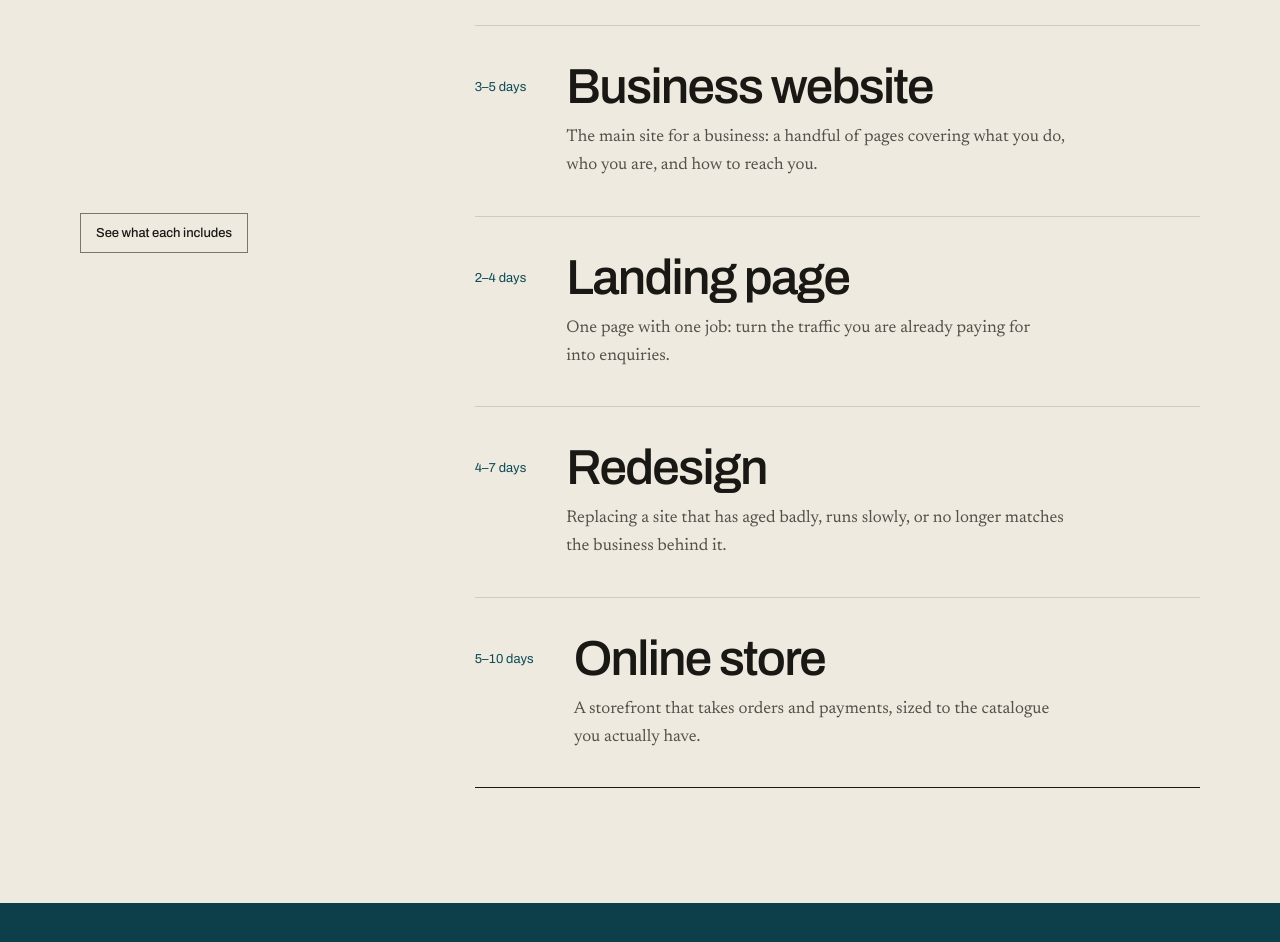
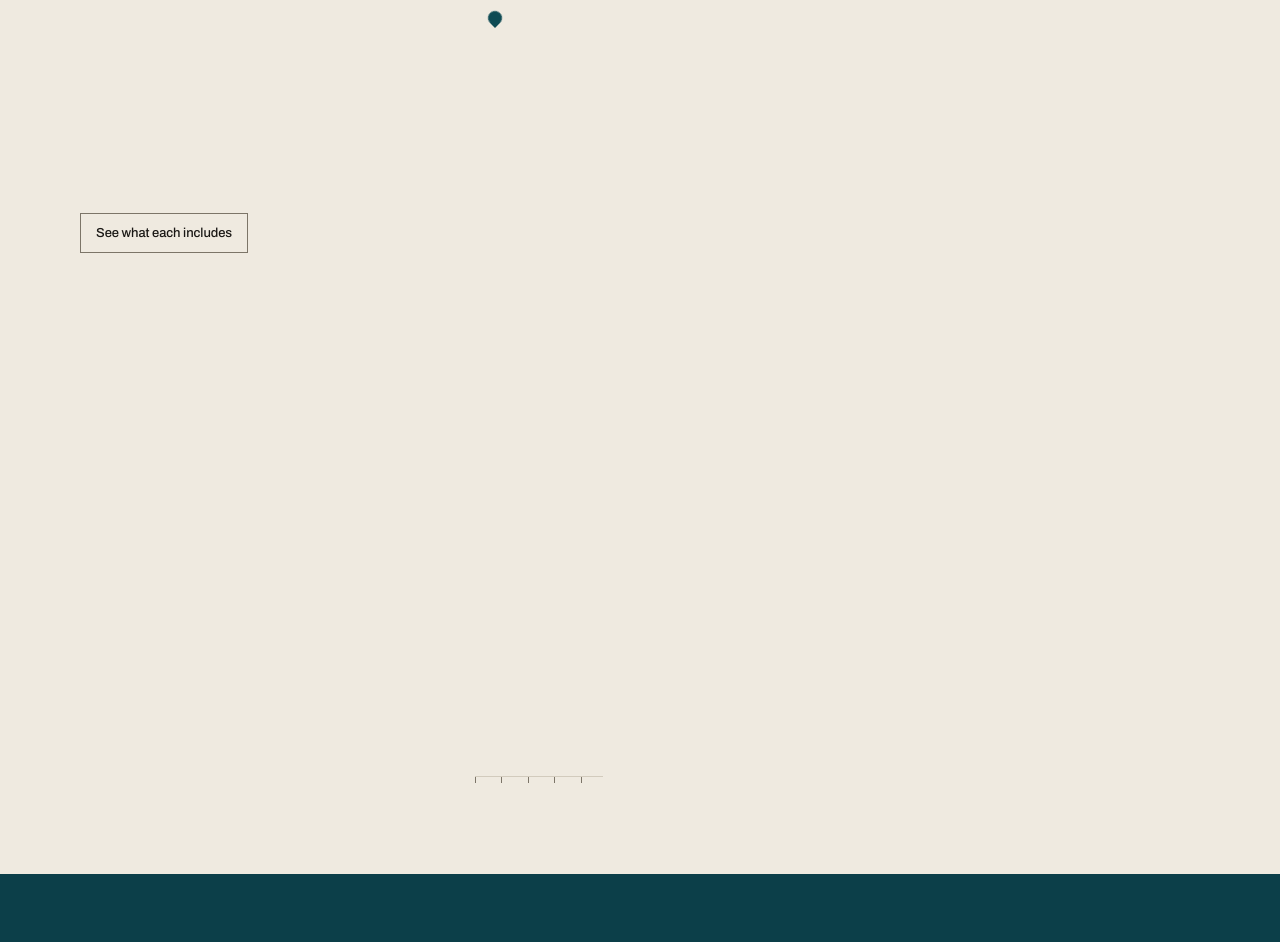
Before and after one commit to vishal558-dev/wibsity, a React (Vite) app: page / in a window 1280 px wide. Shown: the part 860-1802 px from the top of the page. Built offline with nearby package versions, Linux system fonts and the light colour scheme.

Commit message:
staggering_pills

```diff
--- a/package.json
+++ b/package.json
@@ -13,6 +13,7 @@
   "dependencies": {
     "@vercel/analytics": "^2.0.1",
     "clsx": "^2.1.1",
+    "gsap": "^3.15.0",
     "react": "^19.2.8",
     "react-dom": "^19.2.8",
     "react-router-dom": "^7.18.3",
--- /dev/null
+++ b/src/components/common/ServiceTimeline.tsx
@@ -0,0 +1,125 @@
+import { useLayoutEffect, useRef } from 'react';
+import { Link } from 'react-router-dom';
+import gsap from 'gsap';
+import { ScrollTrigger } from 'gsap/ScrollTrigger';
+import type { Service } from '../../types';
+
+gsap.registerPlugin(ScrollTrigger);
+
+interface ServiceTimelineProps {
+  services: Service[];
+}
+
+/**
+ * The service index's entrance: each row is a flat petrol card (reusing
+ * `.field-petrol`'s already contrast-verified token remap, not a one-off
+ * color) that slides in from off-screen left, staggered, landing in a
+ * staircase — a direct, on-instruction reinterpretation of gsap.com's own
+ * homepage "GSAP Timeline" demo, built with GSAP's real Timeline/ScrollTrigger
+ * API rather than a CSS lookalike. See CLAUDE.md's Motion section for the
+ * trade-off this overrides and why.
+ *
+ * Scrubbed (`scrub: true`), not played-once-on-enter: the timeline's
+ * progress is bound directly to scroll position across the section's whole
+ * transit through the viewport, so scrolling forward advances it, scrolling
+ * back reverses it, and stopping mid-scroll pauses it exactly where it is —
+ * real-time, in both directions, on direct instruction.
+ */
+export function ServiceTimeline({ services }: ServiceTimelineProps) {
+  const rootRef = useRef<HTMLDivElement>(null);
+  const cardRefs = useRef<(HTMLAnchorElement | null)[]>([]);
+  const lineRef = useRef<HTMLSpanElement>(null);
+  const markerTrackRef = useRef<HTMLDivElement>(null);
+
+  useLayoutEffect(() => {
+    const root = rootRef.current;
+    if (!root) return;
+
+    // gsap.context scopes every tween/ScrollTrigger created inside it so
+    // ctx.revert() undoes all of it in one call — safe under both
+    // StrictMode's dev-only double-invoke and a real route unmount.
+    const ctx = gsap.context(() => {
+      const cards = cardRefs.current.filter((el): el is HTMLAnchorElement => el !== null);
+      const mm = gsap.matchMedia();
+
+      mm.add('(prefers-reduced-motion: no-preference)', () => {
+        const tl = gsap.timeline({
+          scrollTrigger: {
+            trigger: root,
+            start: 'top 85%',
+            end: 'bottom 15%',
+            // 1:1 with scroll, no smoothing lag — scrolling stops, the
+            // timeline stops. This is what makes it pausable/reversible in
+            // real time rather than a triggered one-shot.
+            scrub: true,
+          },
+          defaults: { ease: 'power3.out' },
+        });
+
+        tl.fromTo(lineRef.current, { scaleY: 0 }, { scaleY: 1, duration: 0.9, ease: 'power2.out' })
+          .fromTo(cards, { x: -64, opacity: 0 }, { x: 0, opacity: 1, duration: 0.6, stagger: 0.16 }, 0.1)
+          .fromTo(
+            markerTrackRef.current,
+            { yPercent: 0 },
+            { yPercent: 100, duration: 1.15, ease: 'power2.inOut' },
+            0.1
+          );
+
+        return () => {
+          tl.scrollTrigger?.kill();
+          tl.kill();
+        };
+      });
+
+      mm.add('(prefers-reduced-motion: reduce)', () => {
+        // Not part of the waiver: lands everything in its rest state, zero motion.
+        gsap.set([...cards, lineRef.current, markerTrackRef.current], { clearProps: 'all' });
+      });
+    }, root);
+
+    return () => ctx.revert();
+  }, [services]);
+
+  return (
+    <div ref={rootRef} className="relative">
+      <div aria-hidden="true" className="timeline-playhead hidden lg:block">
+        <span ref={lineRef} className="timeline-playhead-line" />
+        <div ref={markerTrackRef} className="timeline-playhead-marker-track">
+          <span className="timeline-playhead-marker" />
+        </div>
+        <div className="timeline-ruler">
+          {Array.from({ length: 5 }, (_, i) => (
+            <span key={i} className="timeline-ruler-tick" />
+          ))}
+        </div>
+      </div>
+
+      <ul className="lg:pl-14 flex flex-col gap-5 sm:gap-6">
+        {services.map((service, i) => (
+          <li key={service.id} style={{ '--card-index': i } as React.CSSProperties}>
+            <Link
+              ref={(el) => {
+                cardRefs.current[i] = el;
+              }}
+              to="/services"
+              className="timeline-card field-petrol group"
+            >
+              <div className="flex items-start gap-6 sm:gap-10">
+                <span className="timeline-card-figure shrink-0">
+                  <span className="sr-only">Delivery: </span>
+                  {service.timelineShort}
+                </span>
+                <div className="min-w-0 flex-1">
+                  <h3 className="widen text-index text-fg">{service.title}</h3>
+                  <p className="mt-3 text-fg-muted leading-relaxed max-w-[52ch]">
+                    {service.summary}
+                  </p>
+                </div>
+              </div>
+            </Link>
+          </li>
+        ))}
+      </ul>
+    </div>
+  );
+}
--- a/src/index.css
+++ b/src/index.css
@@ -8,13 +8,21 @@
    does), and four full-bleed fields (ink, petrol, sunken, raised).
 
    The organising rule: nothing is a card, except `.control` and `.chip` at a
-   2px radius. Section boundaries are marked by a `.measure` rule (a hairline
+   2px radius, `.badge` at 999px, and `.timeline-card` at 4px (the service
+   index's GSAP-animated cards, added on direct instruction to match
+   gsap.com's own homepage demo — see `Service-timeline entrance` below and
+   CLAUDE.md's Motion section). `.timeline-card` is filled with `.field-petrol`
+   itself, not a one-off colour — a gradient fill was tried first and removed
+   on direct instruction, so there is still no gradient anywhere in the
+   system. Section boundaries are marked by a `.measure` rule (a hairline
    with a short run of accent ticks at its left end, like the scale bar on a
    drawing) and rhythm comes from three elevations (raised/canvas/sunken,
-   expressed as ground tone alone) plus whole sections inverting to one of the
-   four fields — not from stacking bordered rectangles. Radius is 0 everywhere
-   else and there are no shadows, gradients, glows or blurs in the system. If
-   you find yourself reaching for one, the answer is a ground shift instead.
+   expressed as ground tone alone) plus whole sections inverting to one of
+   the four fields — not from stacking bordered rectangles. Radius is 0
+   everywhere else and there are no shadows, gradients, glows or blurs in
+   the system. If you find yourself reaching for one of these elsewhere, the
+   answer is a ground shift instead — see CLAUDE.md before adding a second
+   card exception.
 
    The motion system has exactly one idea: TYPE BEING SET. Letterforms carry
    the animation — width and weight axes on Archivo — rather than boxes sliding
@@ -1208,57 +1216,132 @@ header {
 }
 
 /* ---------------------------------------------------------------------------
-   The service index — the page's second typographic moment.
-
-   Rows of display-size titles rather than a list of small text. The row's rule
-   thickens and draws from the left, and the title widens. Everything the row
-   says stays visible at rest: hover adds emphasis, never information.
-   ------------------------------------------------------------------------ */
-.index-row {
-  position: relative;
+   Service-timeline entrance (GSAP) — the service index re-cast as flat
+   petrol cards that slide in staggered, staircased, led by a playhead +
+   ruler. A direct, on-instruction reinterpretation of gsap.com's own
+   homepage timeline demo — see CLAUDE.md's Motion section. Built with
+   GSAP's real Timeline + ScrollTrigger (ServiceTimeline.tsx); everything
+   below is the card/playhead's static shape and rest-state layout only —
+   the motion itself lives in JS. This replaced the previous plain
+   `.index-row` + `.spotlight` list (a bordered row with a rule-draw hover
+   and a pointer-tracked tint) outright, not alongside it — see CLAUDE.md's
+   Homepage composition section for that history.
+
+   Second deliberate exception to "nothing is a card" (see CLAUDE.md) —
+   greenlit for this one section on direct instruction. The fill is
+   `.field-petrol` itself (the card carries that class in the markup), not a
+   one-off colour: reusing the section's own already contrast-verified
+   token remap (`--color-fg`, `-fg-muted`, `-canvas-raised`, ...) means the
+   title/summary/hover states below need no separate contrast math, and the
+   card reads as the same brand surface as "What you are choosing between"
+   rather than a foreign SaaS-card gradient. A gradient fill was tried first
+   and removed on direct instruction — flat, deliberate colour plus a small
+   radius reads as more considered than a soft two-tone card. */
+.timeline-card {
   display: block;
+  padding: 1.5rem 1.75rem;
+  border-radius: 4px;
+  transition: transform 200ms cubic-bezier(0.16, 0.9, 0.24, 1),
+    background-color 200ms cubic-bezier(0.16, 0.9, 0.24, 1);
+  will-change: transform, opacity;
+}
+
+/* Ground shift, not a shadow — the same elevation idiom `.index-row` and
+   `.faq-row[data-open]` use elsewhere, here reaching for `.field-petrol`'s
+   own `--color-canvas-raised` step instead of inventing a hover tint. */
+.timeline-card:hover,
+.timeline-card:focus-visible {
+  background-color: var(--color-canvas-raised);
+  transform: translateY(-2px);
+}
+
+.timeline-card-figure {
+  display: inline-flex;
+  align-items: center;
+  padding: 0.3rem 0.75rem;
+  margin-top: 0.25rem;
+  font-family: var(--font-sans);
+  font-size: var(--text-sm);
+  color: var(--color-fg);
+  background: color-mix(in srgb, var(--color-fg) 18%, transparent);
+  border-radius: 999px;
+}
+
+@media (min-width: 64rem) {
+  /* The staircase: each card's rest position steps further right (and
+     narrower) than the last. This is plain CSS, not JS — GSAP only animates
+     the entrance motion on top of it, so there's nothing for JS and CSS to
+     fight over (see the --hero-set gotcha in Motion). */
+  .timeline-card {
+    margin-left: calc(var(--card-index, 0) * 1.75rem);
+    width: calc(100% - var(--card-index, 0) * 1.75rem);
+  }
+}
+
+/* The playhead: a vertical line topped with a teardrop marker, above a
+   ticked ruler axis — the literal "scrubber" motif from the GSAP reference.
+   Decorative only (aria-hidden in the markup); hidden below lg, where the
+   staircase itself doesn't exist. */
+.timeline-playhead {
+  position: absolute;
+  left: 0;
+  top: 0;
+  width: 2.5rem;
+  height: 100%;
+  pointer-events: none;
+}
+
+.timeline-playhead-line {
+  position: absolute;
+  left: 1.25rem;
+  top: 0;
+  width: 1px;
+  height: 100%;
+  background-color: var(--color-accent);
+  transform-origin: top;
+  transform: scaleY(0); /* GSAP animates this; reduced-motion clears it via clearProps */
+}
+
+.timeline-playhead-marker-track {
+  position: absolute;
+  left: 1.25rem;
+  top: 0;
+  width: 0;
+  height: 0;
+}
+
+/* The teardrop itself: a square with three rounded corners, rotated — the
+   standard CSS map-pin construction, no SVG needed. Static rotate/radius
+   live on this inner element, separate from the track GSAP moves, so GSAP's
+   own transform (translateY, via yPercent) never has to compose with this
+   element's rotate — the same "don't animate the same property from two
+   places" trap the hero-set effect already cost a build over (see Motion). */
+.timeline-playhead-marker {
+  position: absolute;
+  left: -7px;
+  top: -14px;
+  width: 14px;
+  height: 14px;
+  background-color: var(--color-accent);
+  border-radius: 50% 50% 50% 0;
+  transform: rotate(-45deg);
+}
+
+.timeline-ruler {
+  position: absolute;
+  left: 0;
+  bottom: -1.5rem;
+  display: flex;
+  align-items: flex-end;
+  gap: 1.6rem;
+  width: 8rem;
   border-top: 1px solid var(--color-rule);
-  transition: background-color 140ms ease;
-}
-
-/* One elevation step down on hover — ground, not shadow, marking the row as
-   the thing under the pointer the same way .faq-row's open state marks the
-   thing that is active. */
-.index-row:hover {
-  background-color: var(--color-canvas-sunken);
-}
-
-.index-row::after {
-  content: "";
-  position: absolute;
-  top: -1px;
-  left: 0;
-  height: 2px;
-  width: 100%;
-  background-color: var(--color-fg);
-  transform: scaleX(0);
-  transform-origin: left;
-  transition: transform 520ms cubic-bezier(0.16, 0.9, 0.24, 1);
-}
-
-.index-row:hover::after,
-.index-row:focus-visible::after {
-  transform: scaleX(1);
-}
-
-/* The row's title also settles heavier as it widens — a second letterform
-   axis (Archivo's weight, not just its width) on the same hover moment,
-   scoped to the service index rather than folded into `.widen` itself, since
-   `.widen` is shared with the FAQ questions and this extra weight is specific
-   to the four titles here reading as one flat, identical row of links. */
-.index-row h3.widen {
-  transition: font-stretch 420ms cubic-bezier(0.16, 0.9, 0.24, 1),
-    font-weight 420ms cubic-bezier(0.16, 0.9, 0.24, 1);
-}
-
-.index-row:hover h3.widen,
-.index-row:focus-visible h3.widen {
-  font-weight: 600;
+}
+
+.timeline-ruler-tick {
+  width: 1px;
+  height: 6px;
+  background-color: var(--color-rule-strong);
 }
 
 /* Submit-in-progress indicator (icons.tsx, IconSpinner). */
@@ -1494,36 +1577,6 @@ header {
   }
 }
 
-/* --- Spotlight: rows that respond to the cursor ----------------------------
-   A soft radial tint that tracks the pointer within a row on hover — the
-   service index. `--mx`/`--my` are written on
-   `mousemove` (see `trackSpotlight` in utils/spotlight.ts) as percentages of
-   the row's own box, so the gradient recentres under the cursor rather than
-   sitting fixed. No blur filter: the softness comes from the gradient's own
-   falloff, which keeps this off the system's "no blur" list in spirit. */
-.spotlight {
-  position: relative;
-}
-
-.spotlight::before {
-  content: "";
-  position: absolute;
-  inset: 0;
-  opacity: 0;
-  background: radial-gradient(
-    240px circle at var(--mx, 50%) var(--my, 50%),
-    color-mix(in srgb, var(--color-accent) 12%, transparent),
-    transparent 70%
-  );
-  transition: opacity 200ms ease;
-  pointer-events: none;
-}
-
-.spotlight:hover::before,
-.spotlight:focus-within::before {
-  opacity: 1;
-}
-
 /* --- Button lift ------------------------------------------------------------
    A one-pixel rise on hover, on top of the existing fill-wipe and arrow-slide.
    Pressing still overrides it with the existing press-scale below. */
--- a/src/pages/HomePage.tsx
+++ b/src/pages/HomePage.tsx
@@ -3,13 +3,13 @@ import { Link } from 'react-router-dom';
 import { Section } from '../components/layout/Section';
 import { PageSpecimen } from '../components/common/PageSpecimen';
 import { InquiryForm } from '../components/common/InquiryForm';
+import { ServiceTimeline } from '../components/common/ServiceTimeline';
 import { IconArrowRight, IconWhatsApp } from '../components/common/icons';
 import { servicesData } from '../data/services';
 import { processData } from '../data/process';
 import { faqsData } from '../data/faqs';
 import { comparisonRows } from '../data/studio';
 import { whatHappensNext, CONTACT_INFO } from '../data/contact';
-import { trackSpotlight } from '../utils/spotlight';
 
 const HEADLINE = 'Every site starts as an empty file.';
 
@@ -211,10 +211,14 @@ export const HomePage: React.FC = () => {
       {/* ------------------------------------------------------------------
           What we make. The heading holds as a sticky margin rail while the
           list scrolls past beside it, set at display size — the titles are
-          the composition, and each row's rule draws under the pointer while
-          its letterforms widen. No numbering: four services are a menu, not
-          a sequence, so the one figure worth showing per row is delivery
-          time, not position in a list.
+          the composition. Each row is now a GSAP-animated gradient card
+          (ServiceTimeline) that slides in staggered, staircased, led by a
+          playhead + ruler — a direct, on-instruction reinterpretation of
+          gsap.com's own homepage "GSAP Timeline" demo. See CLAUDE.md's
+          Motion section for the trade-off this overrides and why. No
+          numbering: four services are a menu, not a sequence, so the one
+          figure worth showing per card is delivery time, not position in a
+          list.
           ------------------------------------------------------------------ */}
       <Section aria-labelledby="build-heading">
         <div className="grid gap-10 lg:grid-cols-12 lg:gap-16">
@@ -229,33 +233,9 @@ export const HomePage: React.FC = () => {
             </div>
           </div>
 
-          <ul className="lg:col-span-8 lg:col-start-5">
-            {servicesData.map((service) => (
-              <li key={service.id} className="last:border-b">
-                <Link
-                  to="/services"
-                  className="index-row spotlight group py-7 sm:py-9"
-                  onMouseMove={trackSpotlight}
-                >
-                  {/* The row's own content sits in a positioned child so the
-                      spotlight tint (an absolutely positioned pseudo-element,
-                      see .spotlight in index.css) paints behind it. */}
-                  <div className="flex items-start gap-6 sm:gap-10">
-                    <span className="font-sans text-sm text-accent tnum shrink-0 pt-2 sm:pt-4">
-                      <span className="sr-only">Delivery: </span>
-                      {service.timelineShort}
-                    </span>
-                    <div className="min-w-0 flex-1">
-                      <h3 className="widen text-index text-fg">{service.title}</h3>
-                      <p className="mt-3 text-fg-muted leading-relaxed max-w-[52ch]">
-                        {service.summary}
-                      </p>
-                    </div>
-                  </div>
-                </Link>
-              </li>
-            ))}
-          </ul>
+          <div className="lg:col-span-8 lg:col-start-5">
+            <ServiceTimeline services={servicesData} />
+          </div>
         </div>
       </Section>
 
--- a/src/utils/spotlight.ts
+++ /dev/null
@@ -1,13 +0,0 @@
-import type React from 'react';
-
-/**
- * Writes the pointer position, as percentages of the element's own box, to
- * `--mx`/`--my` — read by `.spotlight` in index.css to recentre a radial
- * tint under the cursor. Kept as plain style properties rather than React
- * state so the row does not re-render on every mouse-move.
- */
-export function trackSpotlight(e: React.MouseEvent<HTMLElement>) {
-  const rect = e.currentTarget.getBoundingClientRect();
-  e.currentTarget.style.setProperty('--mx', `${((e.clientX - rect.left) / rect.width) * 100}%`);
-  e.currentTarget.style.setProperty('--my', `${((e.clientY - rect.top) / rect.height) * 100}%`);
-}
```
Also changed, not shown: 2 other files (tests, documents, lock files or other folders).
